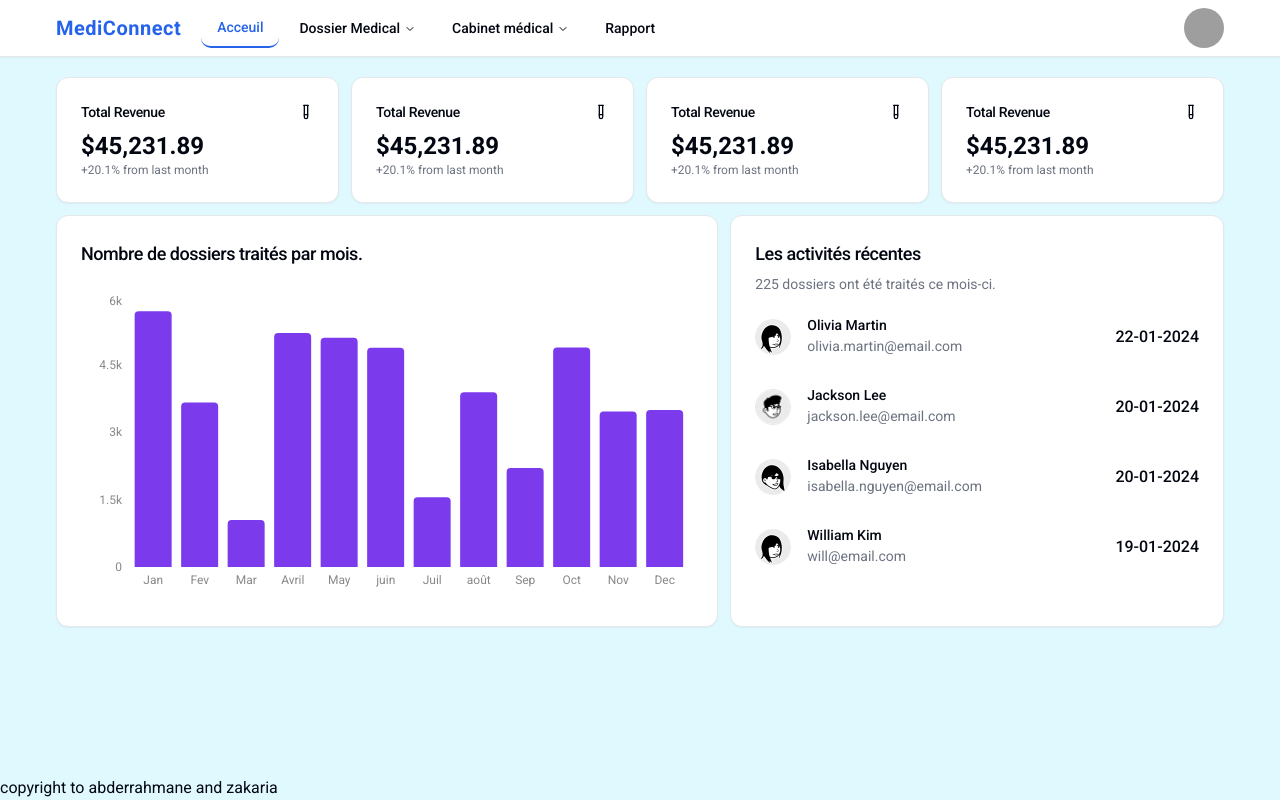
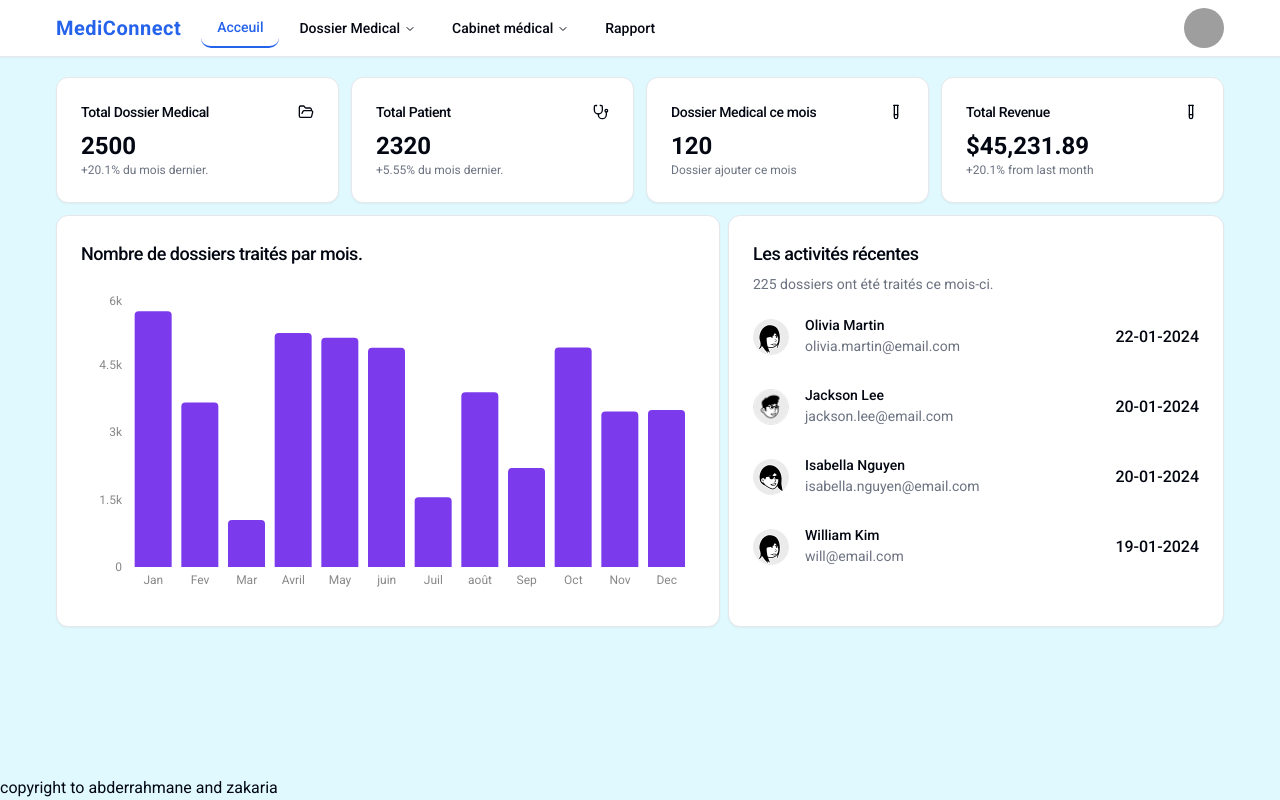
Before and after one commit to abderrahmane0402/MediConnect, a Next.js app: page / in a window 1280 px wide. Built offline with nearby package versions, Linux system fonts and the light colour scheme; grey boxes are pictures that could not be loaded.

Commit message:
add card statistiques to the dashboard

```diff
--- a/app/(root)/page.tsx
+++ b/app/(root)/page.tsx
@@ -7,7 +7,7 @@ import {
   CardHeader,
   CardTitle,
 } from "@/components/ui/card";
-import { TestTube } from "lucide-react";
+import { FolderOpen, Stethoscope, TestTube } from "lucide-react";
 
 export default function RootPage() {
   return (
@@ -15,43 +15,49 @@ export default function RootPage() {
       <div className="grid grid-cols-1 gap-2 sm:grid-cols-2 lg:grid-cols-4 lg:gap-3">
         <Card>
           <CardHeader className="flex flex-row items-center justify-between space-y-0 pb-2">
-            <CardTitle className="text-sm font-medium">Total Revenue</CardTitle>
-            <TestTube className="h-4 w-4" />
+            <CardTitle className="text-sm font-medium truncate">
+              Total Dossier Medical
+            </CardTitle>
+            <FolderOpen className="h-4 w-4" />
           </CardHeader>
           <CardContent>
             <div className="text-2xl font-bold text-center sm:text-start">
-              $45,231.89
+              2500
             </div>
             <p className="text-xs text-muted-foreground text-center sm:text-start">
-              +20.1% from last month
+              +20.1% du mois dernier.
             </p>
           </CardContent>
         </Card>
         <Card>
           <CardHeader className="flex flex-row items-center justify-between space-y-0 pb-2">
-            <CardTitle className="text-sm font-medium">Total Revenue</CardTitle>
-            <TestTube className="h-4 w-4" />
+            <CardTitle className="text-sm font-medium truncate">
+              Total Patient
+            </CardTitle>
+            <Stethoscope className="h-4 w-4" />
           </CardHeader>
           <CardContent>
             <div className="text-2xl font-bold text-center sm:text-start">
-              $45,231.89
+              2320
             </div>
             <p className="text-xs text-muted-foreground text-center sm:text-start">
-              +20.1% from last month
+              +5.55% du mois dernier.
             </p>
           </CardContent>
         </Card>
         <Card>
           <CardHeader className="flex flex-row items-center justify-between space-y-0 pb-2">
-            <CardTitle className="text-sm font-medium">Total Revenue</CardTitle>
+            <CardTitle className="text-sm font-medium truncate">
+              Dossier Medical ce mois
+            </CardTitle>
             <TestTube className="h-4 w-4" />
           </CardHeader>
           <CardContent>
             <div className="text-2xl font-bold text-center sm:text-start">
-              $45,231.89
+              120
             </div>
             <p className="text-xs text-muted-foreground text-center sm:text-start">
-              +20.1% from last month
+              Dossier ajouter ce mois
             </p>
           </CardContent>
         </Card>
@@ -70,8 +76,8 @@ export default function RootPage() {
           </CardContent>
         </Card>
       </div>
-      <div className="grid grid-cols-1 md:grid-cols-7 mt-2 md:mt-3 gap-2 lg:gap-3">
-        <Card className="md:col-span-4">
+      <div className="grid grid-cols-1 lg:grid-cols-7 mt-2 md:mt-3 gap-y-2 lg:gap-x-2 lg:gap-3">
+        <Card className="lg:col-span-4">
           <CardHeader>
             <CardTitle className="text-lg font-medium">
               Nombre de dossiers traités par mois.
@@ -81,7 +87,7 @@ export default function RootPage() {
             <StatisticDossier />
           </CardContent>
         </Card>
-        <Card className="col-span-3">
+        <Card className="lg:col-span-3">
           <CardHeader>
             <CardTitle className="text-lg font-medium">
               Les activités récentes
```
